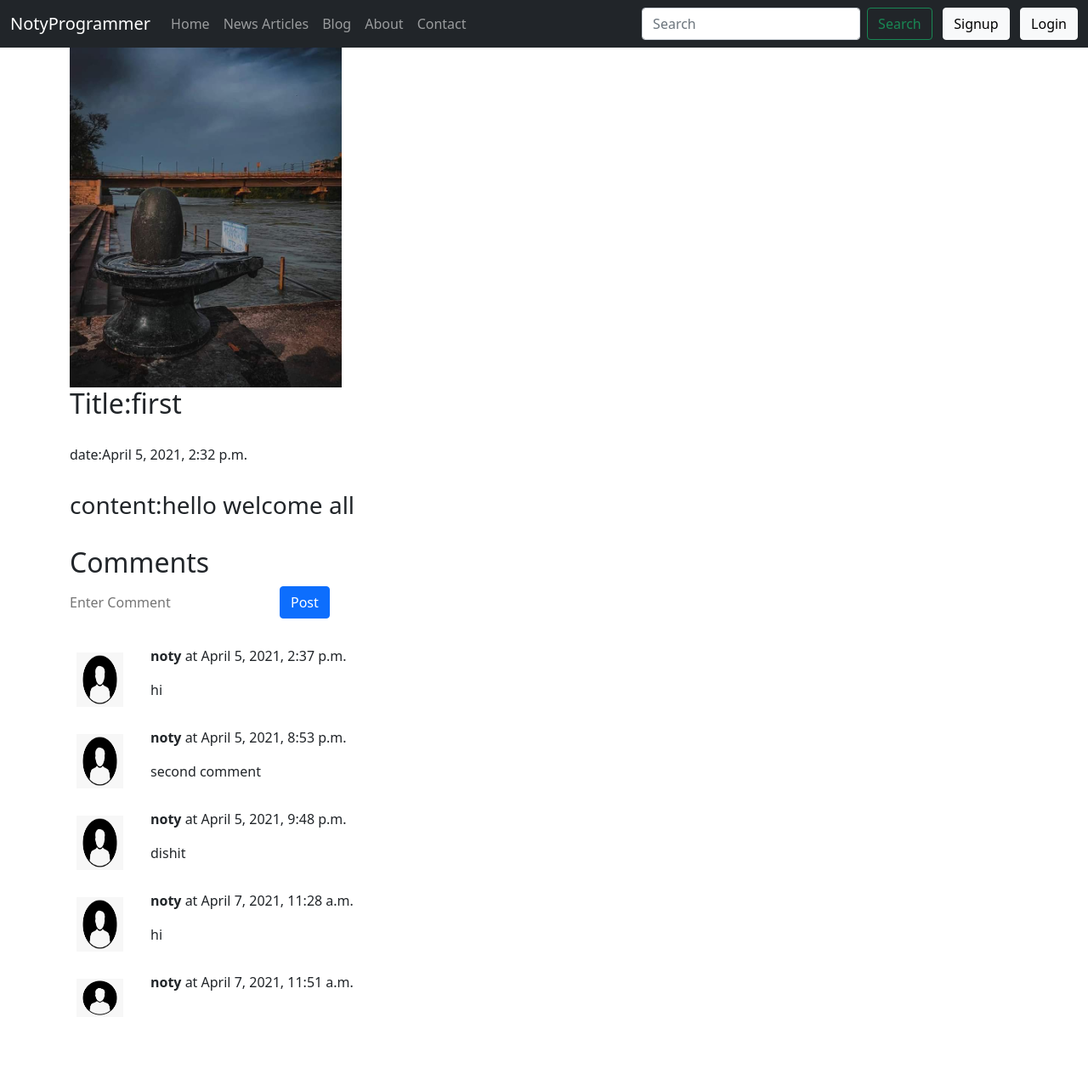
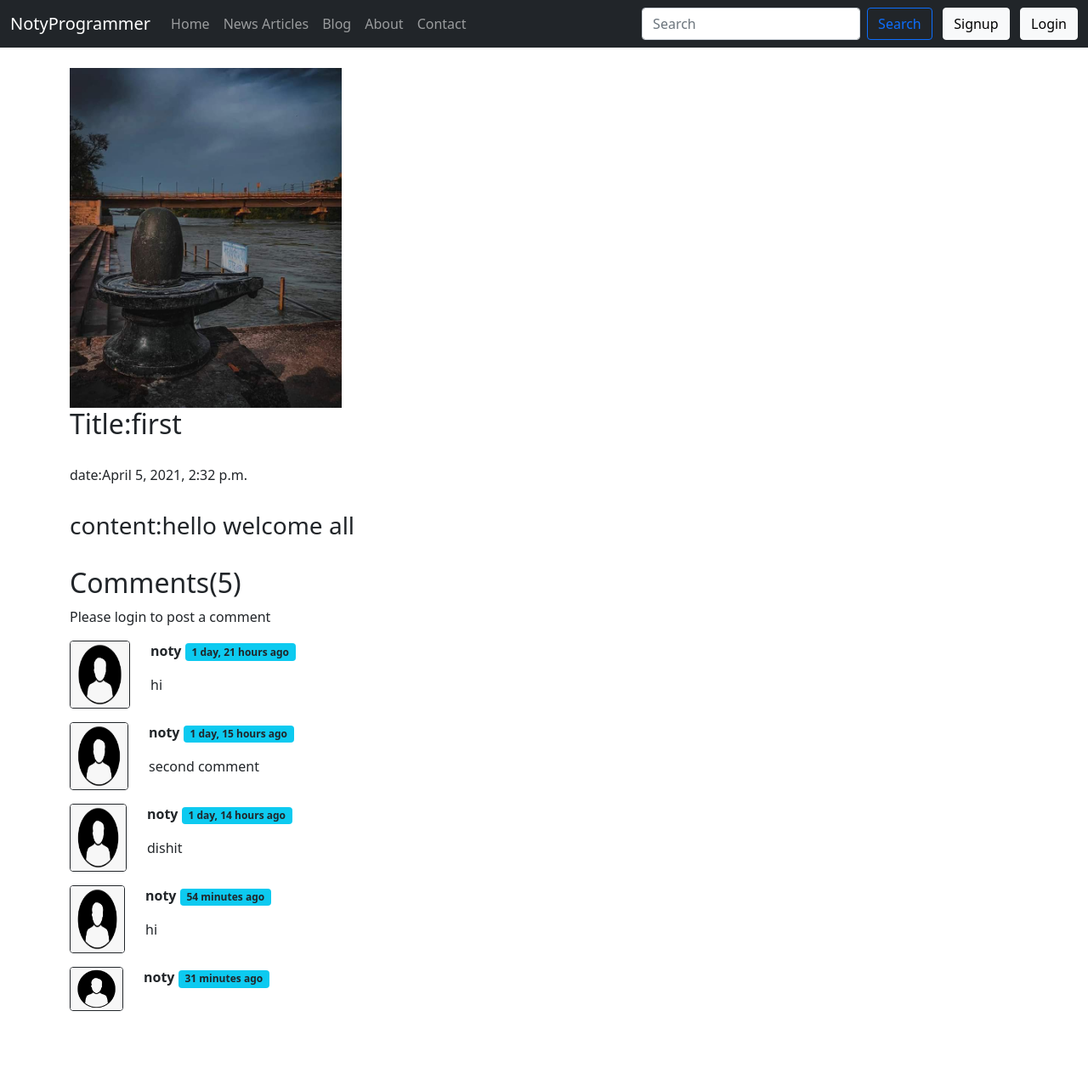
Before and after one commit to dishit2141/Notyblog, a Django app: page /blog/first in a window 1280 px wide. Shown: the whole page at 85% size. Before the commit the page ends 1195 px from the top, so only its background shows below. Run offline with Django 3.2, Linux system fonts and the light colour scheme; data comes from the database, SQL or seed files in the repository; both versions use the stored data as it was after the commit.

Commit message:
formatting comment

```diff
--- a/blog/views.py
+++ b/blog/views.py
@@ -16,7 +16,7 @@ def bloghome(request):
 def blogpost(request,slug):
     post=Post.objects.filter(slug=slug).first()
     comments = BlogComment.objects.filter(post=post)
-    context={'post':post,'comments':comments}
+    context={'post':post,'comments':comments,'user':request.user}
 
     return render(request,"blogtemp/blogpost.html",context)
 
--- a/notyprogrammer/settings.py
+++ b/notyprogrammer/settings.py
@@ -44,6 +44,7 @@ INSTALLED_APPS = [
     'home.apps.HomeConfig',
     'blog.apps.BlogConfig',
     'crispy_forms',
+    'django.contrib.humanize',
 ]
 
 CRISPY_TEMPLATE_PACK = 'bootstrap4'
--- a/templates/blogtemp/blogpost.html
+++ b/templates/blogtemp/blogpost.html
@@ -2,6 +2,7 @@
 {% block title %}Noty | BlogPost{% endblock title %}
 {% block blogactive %}active{% endblock blogactive %}
 {% block body %}
+{% load humanize %}
 <style>
 img
 {
@@ -10,6 +11,7 @@ img
 }
 </style>
 <div class="container">
+<br>
 <img src="{{post.img.url}}">
 <h2>Title:{{post.title}}</h2></br>
 <h6>date:{{post.timestamp}}</h6></br>
@@ -17,27 +19,35 @@ img
 
 </div>
 <div class="container">
-<h2>Comments</h2>
+<h2>Comments({{comments.count}})</h2>
+<div class="my-2">
+{% if user.is_authenticated %}
 <form method="post" action="/blog/postComment" class="row g-3">
 {% csrf_token %}
-  <div class="col-auto">
+  <div class="col-5 form-group">
 
-    <input type="text"  class="form-control-plaintext" name="comment" placeholder="Enter Comment">
+
+      <input type="text" class="form-control" id="comment" name="comment" placeholder="Enter Comment">
   </div>
   <input type="hidden" name="postSno" value="{{post.Sno}}">
   <div class="col-auto">
-    <button type="submit" class="btn btn-primary mb-3" value="Post">Post</button>
+    <button type="submit" class="btn btn-dark mb-3" value="Post">Post</button>
   </div>
 </form>
+{% else %}
+<p>Please login to post a comment</p>
+{% endif %}
+</div>
 
 {% for comment in comments  %}
 
 
 <div class="row my-3">
-<div class="col-md-1"><img src="../static/user.png" class="rounded mx-auto d-block w-100 h-100 p-2"></div>
-<div class="col-md-11"><b>{{comment.user.username}}</b> at {{comment.timestamp}}
+<div class="col-md-1"><img src="../static/user.png" class="rounded mx-auto d-block w-100 h-100  border border-dark"></div>
+<div class="col-md-11"><b>{{comment.user.username}}</b> <span class="badge bg-info text-dark"> {{comment.timestamp | naturaltime}} </span>
 <div class="my-3">{{comment.comment}}</div>
-</div>
+
+
 </div>
 
 {% endfor %}
--- a/templates/home/blogs.html
+++ b/templates/home/blogs.html
@@ -37,7 +37,7 @@
           </span>
         </div>
         <div class="blog-card__info">
-          <h5>{{post.title}}</h5>
+          <h5> <a href="blog/{{post.slug}}" class="text-dark">{{post.title}}</a></h5>
           <p>
             <a href="#" class="icon-link mr-3"><i class="fa fa-pencil-square-o"></i> {{post.author}}</a>
             <a href="#" class="icon-link"><i class="fa fa-comments-o"></i> 150</a>
--- a/templates/index.html
+++ b/templates/index.html
@@ -53,7 +53,7 @@
         <form class="d-flex" method="get" action="/search" name="search">
           <input class="form-control me-2" type="search" placeholder="Search" aria-label="Search" name="query"
             id="query">
-          <button class="btn btn-outline-success" type="submit">Search</button>
+          <button class="btn btn-outline-primary" type="submit">Search</button>
         </form>
         &nbsp; &nbsp;
         {% if user.is_authenticated %}
```
Also changed, not shown: db.sqlite3.
